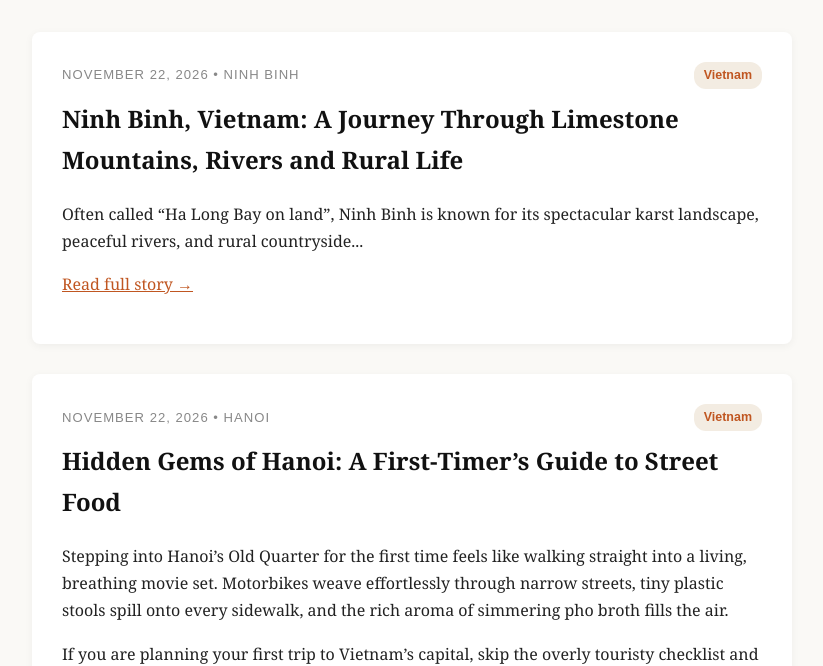
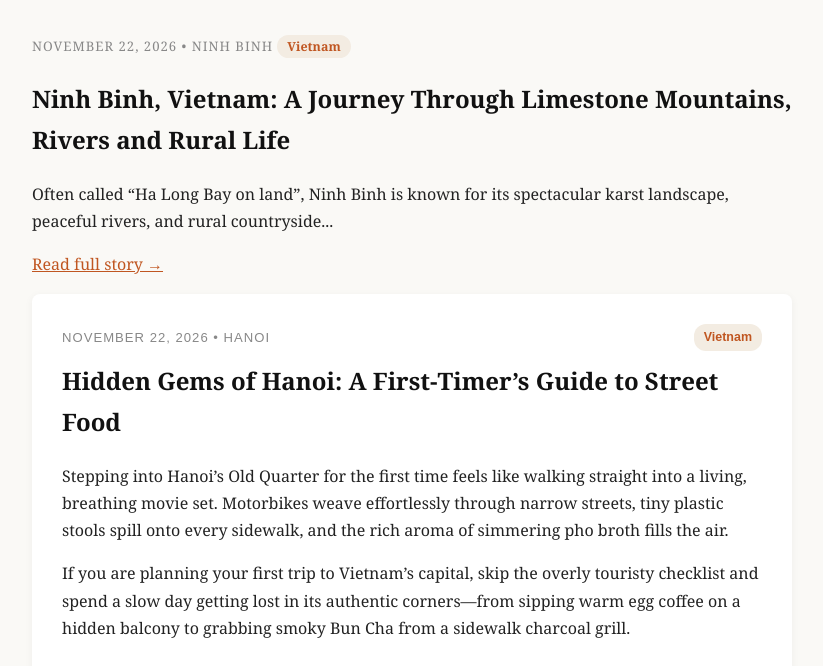
Before and after one commit to dragonflytravel/chubbybeartravel, a plain HTML site: page index.html in a window 1280 px wide. Shown: the part 143-809 px from the top of the page, without its empty margins (228-1051 px from the left). Drawn offline with Linux system fonts and the light colour scheme.

Commit message:
Refactor article layout for Ninh Binh post
Updated the structure of the article element for better styling.

```diff
--- a/index.html
+++ b/index.html
@@ -69,11 +69,11 @@
 <main id="post-list">
     <!-- ================= DÁN BÀI VIẾT MỚI NHẤT VÀO NGAY DƯỚI DÒNG NÀY ================= -->
 
-    <article data-country="Vietnam">
-        <div class="meta-row">
-            <span class="date">November 22, 2026 • Ninh Binh</span>
-            <span class="country-tag">Vietnam</span>
-        </div>
+ <div style="margin-bottom: 12px;">
+    <span class="date" style="display: inline;">November 22, 2026 • Ninh Binh</span>
+    <span class="country-tag">Vietnam</span>
+</div>
+
         <h2><a href="ninh-binh-vietnam.html" style="text-decoration: none; color: #111;">Ninh Binh, Vietnam: A Journey Through Limestone Mountains, Rivers and Rural Life</a></h2>
         <p>Often called “Ha Long Bay on land”, Ninh Binh is known for its spectacular karst landscape, peaceful rivers, and rural countryside...</p>
         <p><a href="ninh-binh-vietnam.html">Read full story →</a></p>
```
